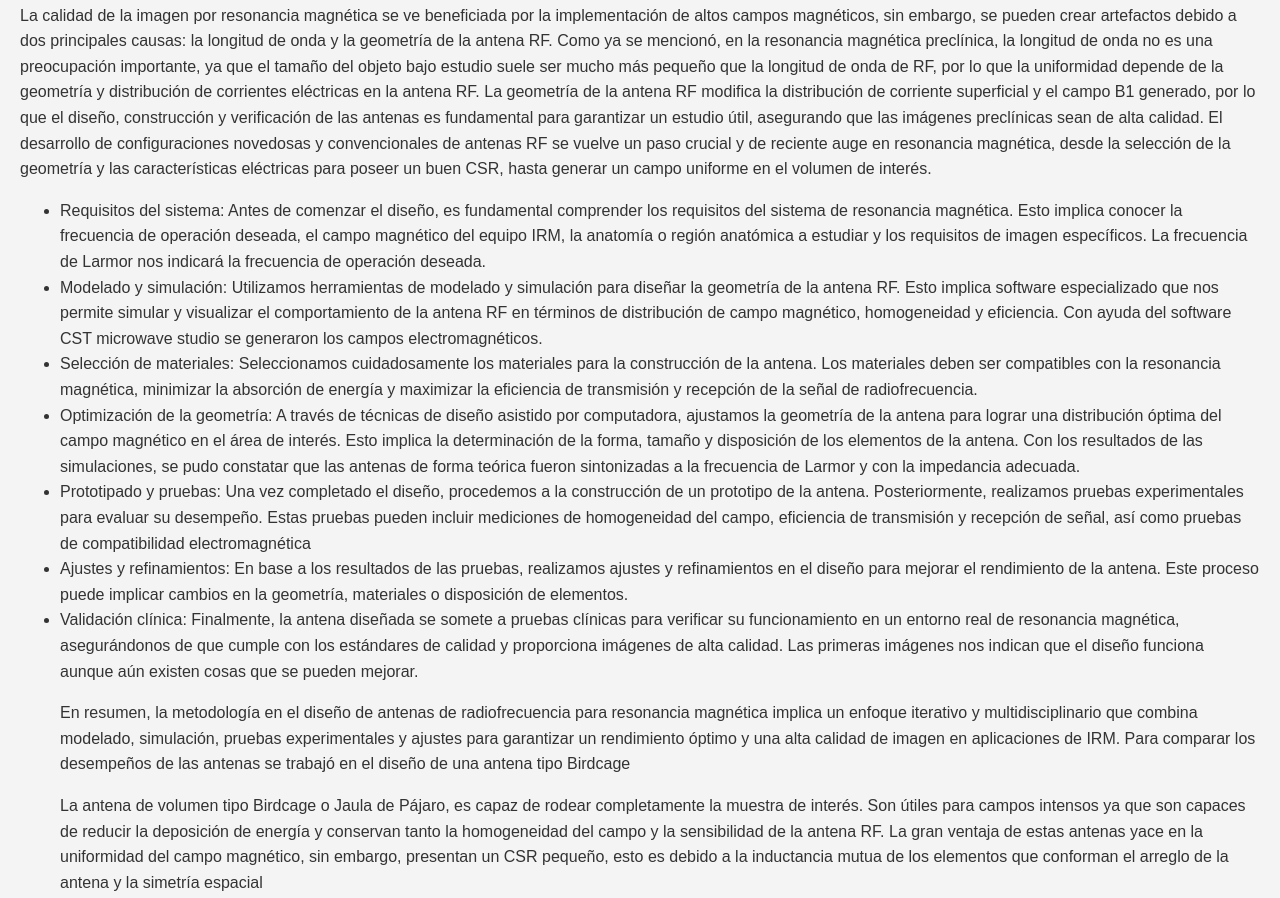
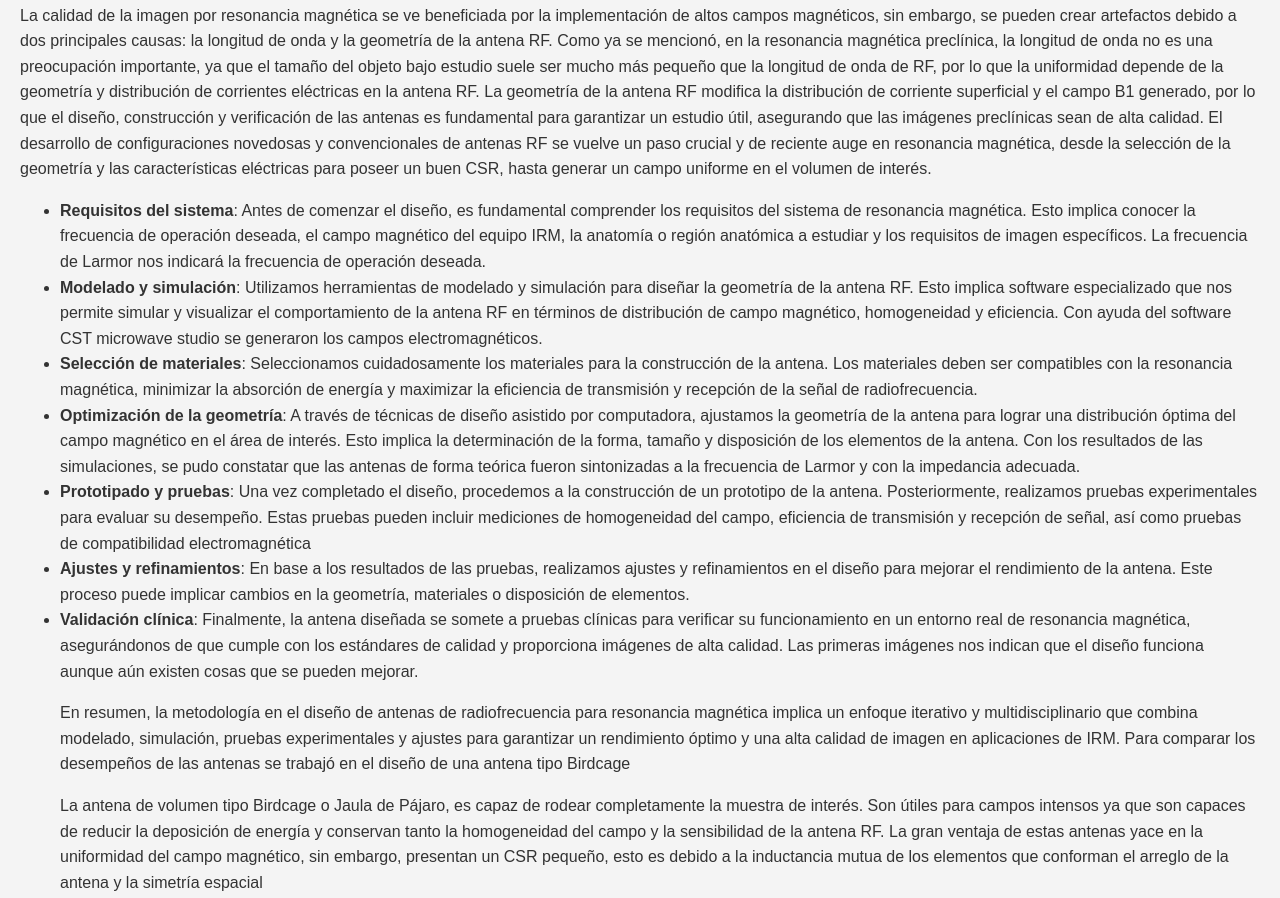
Before and after one commit to ssolisnajera/desarrollo_antenarf, a plain HTML site: page docs/index.html in a window 1280 px wide. Shown: the part 663-1561 px from the top of the page. Drawn offline with Linux system fonts and the light colour scheme.

Commit message:
actualizacion3.0.1

```diff
--- a/docs/index.html
+++ b/docs/index.html
@@ -29,13 +29,13 @@
             <h2>Metodología</h2>
             <p>La calidad de la imagen por resonancia magnética se ve beneficiada por la implementación de altos campos magnéticos, sin embargo, se pueden crear artefactos debido a dos principales causas: la longitud de onda y la geometría de la antena RF. Como ya se mencionó, en la resonancia magnética preclínica, la longitud de onda no es una preocupación importante, ya que el tamaño del objeto bajo estudio suele ser mucho más pequeño que la longitud de onda de RF, por lo que la uniformidad depende de la geometría y distribución de corrientes eléctricas en la antena RF. La geometría de la antena RF modifica la distribución de corriente superficial y el campo B1 generado, por lo que el diseño, construcción y verificación de las antenas es fundamental para garantizar un estudio útil, asegurando que las imágenes preclínicas sean de alta calidad. El desarrollo de configuraciones novedosas y convencionales de antenas RF se vuelve un paso crucial y de reciente auge en resonancia magnética, desde la selección de la geometría y las características eléctricas para poseer un buen CSR, hasta generar un campo uniforme en el volumen de interés.</p>
             <ul>
-                <li>Requisitos del sistema: Antes de comenzar el diseño, es fundamental comprender los requisitos del sistema de resonancia magnética. Esto implica conocer la frecuencia de operación deseada, el campo magnético del equipo IRM, la anatomía o región anatómica a estudiar y los requisitos de imagen específicos. La frecuencia de Larmor nos indicará la frecuencia de operación deseada.</li>
-                <li>Modelado y simulación: Utilizamos herramientas de modelado y simulación para diseñar la geometría de la antena RF. Esto implica software especializado que nos permite simular y visualizar el comportamiento de la antena RF en términos de distribución de campo magnético, homogeneidad y eficiencia. Con ayuda del software CST microwave studio se generaron los campos electromagnéticos.</li>
-                <li>Selección de materiales: Seleccionamos cuidadosamente los materiales para la construcción de la antena. Los materiales deben ser compatibles con la resonancia magnética, minimizar la absorción de energía y maximizar la eficiencia de transmisión y recepción de la señal de radiofrecuencia.</li>
-                <li>Optimización de la geometría: A través de técnicas de diseño asistido por computadora, ajustamos la geometría de la antena para lograr una distribución óptima del campo magnético en el área de interés. Esto implica la determinación de la forma, tamaño y disposición de los elementos de la antena. Con los resultados de las simulaciones, se pudo constatar que las antenas de forma teórica fueron sintonizadas a la frecuencia de Larmor y con la impedancia adecuada.</li>
-                <li>Prototipado y pruebas: Una vez completado el diseño, procedemos a la construcción de un prototipo de la antena. Posteriormente, realizamos pruebas experimentales para evaluar su desempeño. Estas pruebas pueden incluir mediciones de homogeneidad del campo, eficiencia de transmisión y recepción de señal, así como pruebas de compatibilidad electromagnética</li>
-                <li> Ajustes y refinamientos: En base a los resultados de las pruebas, realizamos ajustes y refinamientos en el diseño para mejorar el rendimiento de la antena. Este proceso puede implicar cambios en la geometría, materiales o disposición de elementos.</li>
-                <li>Validación clínica: Finalmente, la antena diseñada se somete a pruebas clínicas para verificar su funcionamiento en un entorno real de resonancia magnética, asegurándonos de que cumple con los estándares de calidad y proporciona imágenes de alta calidad. Las primeras imágenes nos indican que el diseño funciona aunque aún existen cosas que se pueden mejorar.</li>
+                <li><strong>Requisitos del sistema</strong>: Antes de comenzar el diseño, es fundamental comprender los requisitos del sistema de resonancia magnética. Esto implica conocer la frecuencia de operación deseada, el campo magnético del equipo IRM, la anatomía o región anatómica a estudiar y los requisitos de imagen específicos. La frecuencia de Larmor nos indicará la frecuencia de operación deseada.</li>
+                <li><strong>Modelado y simulación</strong>: Utilizamos herramientas de modelado y simulación para diseñar la geometría de la antena RF. Esto implica software especializado que nos permite simular y visualizar el comportamiento de la antena RF en términos de distribución de campo magnético, homogeneidad y eficiencia. Con ayuda del software CST microwave studio se generaron los campos electromagnéticos.</li>
+                <li><strong>Selección de materiales</strong>: Seleccionamos cuidadosamente los materiales para la construcción de la antena. Los materiales deben ser compatibles con la resonancia magnética, minimizar la absorción de energía y maximizar la eficiencia de transmisión y recepción de la señal de radiofrecuencia.</li>
+                <li><strong>Optimización de la geometría</strong>: A través de técnicas de diseño asistido por computadora, ajustamos la geometría de la antena para lograr una distribución óptima del campo magnético en el área de interés. Esto implica la determinación de la forma, tamaño y disposición de los elementos de la antena. Con los resultados de las simulaciones, se pudo constatar que las antenas de forma teórica fueron sintonizadas a la frecuencia de Larmor y con la impedancia adecuada.</li>
+                <li><strong>Prototipado y pruebas</strong>: Una vez completado el diseño, procedemos a la construcción de un prototipo de la antena. Posteriormente, realizamos pruebas experimentales para evaluar su desempeño. Estas pruebas pueden incluir mediciones de homogeneidad del campo, eficiencia de transmisión y recepción de señal, así como pruebas de compatibilidad electromagnética</li>
+                <li><strong>Ajustes y refinamientos</strong>: En base a los resultados de las pruebas, realizamos ajustes y refinamientos en el diseño para mejorar el rendimiento de la antena. Este proceso puede implicar cambios en la geometría, materiales o disposición de elementos.</li>
+                <li><strong>Validación clínica</strong>: Finalmente, la antena diseñada se somete a pruebas clínicas para verificar su funcionamiento en un entorno real de resonancia magnética, asegurándonos de que cumple con los estándares de calidad y proporciona imágenes de alta calidad. Las primeras imágenes nos indican que el diseño funciona aunque aún existen cosas que se pueden mejorar.</li>
                 <p>En resumen, la metodología en el diseño de antenas de radiofrecuencia para resonancia magnética implica un enfoque iterativo y multidisciplinario que combina modelado, simulación, pruebas experimentales y ajustes para garantizar un rendimiento óptimo y una alta calidad de imagen en aplicaciones de IRM. Para comparar los desempeños de las antenas se trabajó en el diseño de una antena tipo Birdcage</p>
                 <p> La antena de volumen tipo Birdcage o Jaula de Pájaro, es capaz de rodear completamente la muestra de interés. Son útiles para campos intensos ya que son capaces de reducir la deposición de energía y conservan tanto la homogeneidad del campo y la sensibilidad de la antena RF. La gran ventaja de estas antenas yace en la uniformidad del campo magnético, sin embargo, presentan un CSR pequeño, esto es debido a la inductancia mutua de los elementos que conforman el arreglo de la antena y la simetría espacial</p>
             </ul>
@@ -59,7 +59,7 @@
             <p> El diseño y construcción de una antena de radiofrecuencia (RF) para imágenes por resonancia magnética (MRI) requiere conocimientos avanzados en electromagnetismo, diseño de circuitos y técnicas de ajuste (impedancia y frecuencia). La medición de parámetros <code>S</code> y el ajuste de impedancia se realiza utilizando un analizador de redes NVA, y se emplean circuitos de sintonización (tuning) y acoplamiento (matching) para el correcto funcionamiento de la antena.</p>
             <ol>
                 <li>
-                    <h3>Especificaiones iniciales de diseño</h3>
+                    <h3>Especificaciones iniciales de diseño</h3>
                     <p>Es necesario conocer la intensidad de campo magnético B0, además de las dimensiones del objeto bajo estudio.</p>
                     <ul>
                         <li><strong>Campo magnético estatíco B0:</strong> 7 Tesla.</li>
@@ -78,7 +78,7 @@
                 <li>
                     <h3>Diseño de la antena</h3>
                     <p>Determinar el número de elementos de la antena (por ejemplo, 8 o 16 segmentos para un diseño birdcage.</p>
-                    <img src="assets/images/jaulaperico2.jpg" alt="Jaula de Pájaro segmentos" width="40%">
+                    <img src="assets/images/jaulaperico2.jpg" alt="Jaula de Pájaro segmentos" width="30%">
                     <figcaption>Antena jaula de birdcage de: a) 4 segmentos, b) 8 segemntos y c) 16 segmentos.</figcaption>
                 </li>
                 <li>
```
